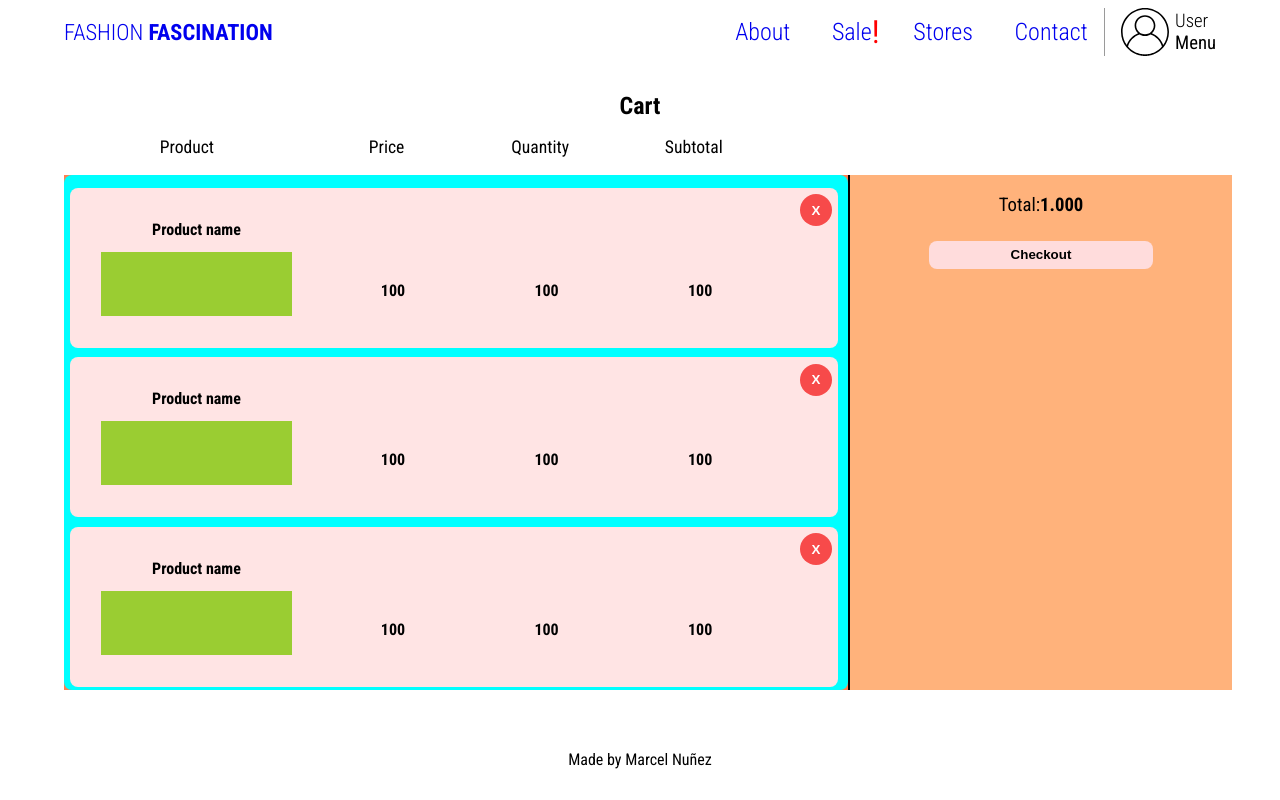
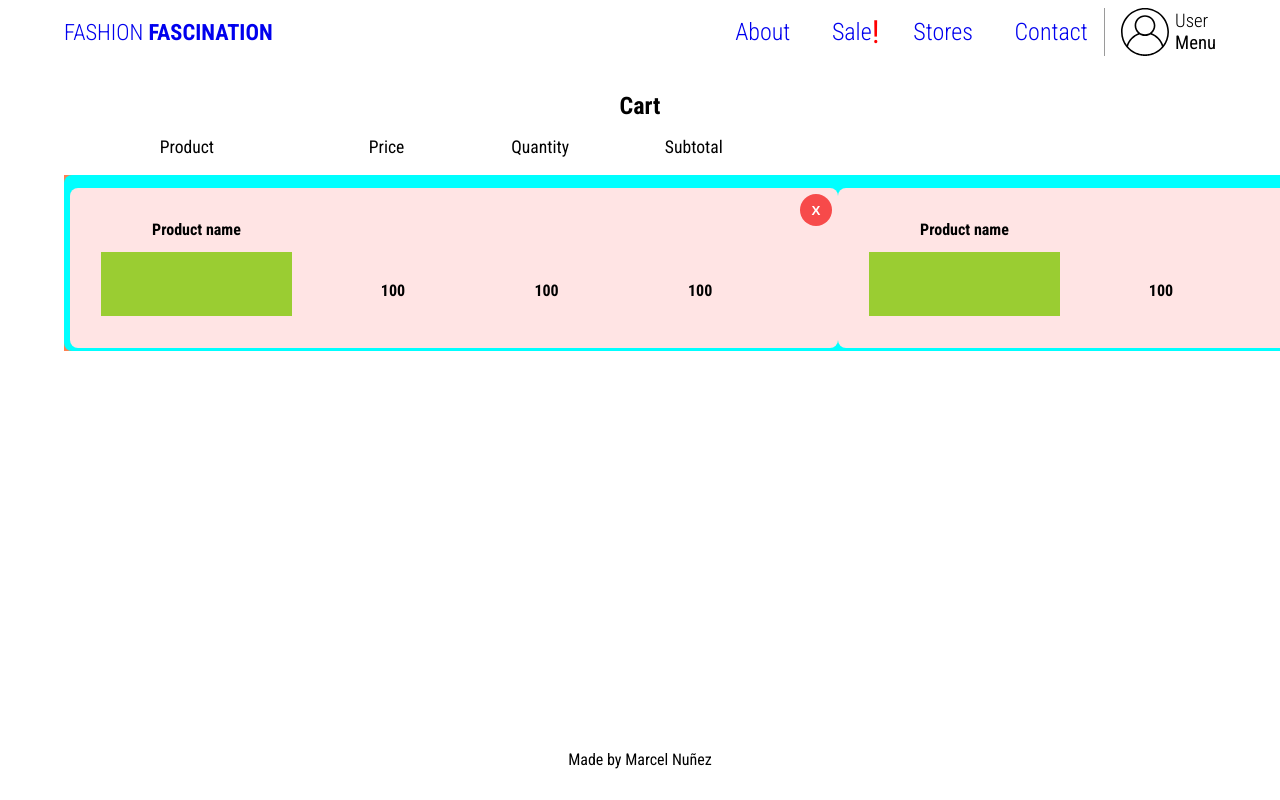
Before and after one commit to MarcelNDG/Fashion-2, a React (Create React App) app: page /shoppingCart in a window 1280 px wide. Built offline with nearby package versions, Linux system fonts and the light colour scheme.

Commit message:
Links on profile menu styled

```diff
--- a/src/App.css
+++ b/src/App.css
@@ -1005,7 +1005,10 @@ footer{
   }
 
   .profileBtnText{
-    margin-left: 0.5rem;
+    font-size: 1rem;
+    margin-left: 0.4rem;
+    text-decoration: none;
+    color: #000;
   }
 
   .cartContainer button:nth-child(1){
@@ -1134,7 +1137,8 @@ footer{
   /* ---- CONTACT PAGE ----*/
 
   .cartContainer{
-    flex-direction: column;
+    flex-direction: row;
+    align-items: center;
   }
 }
 
```
